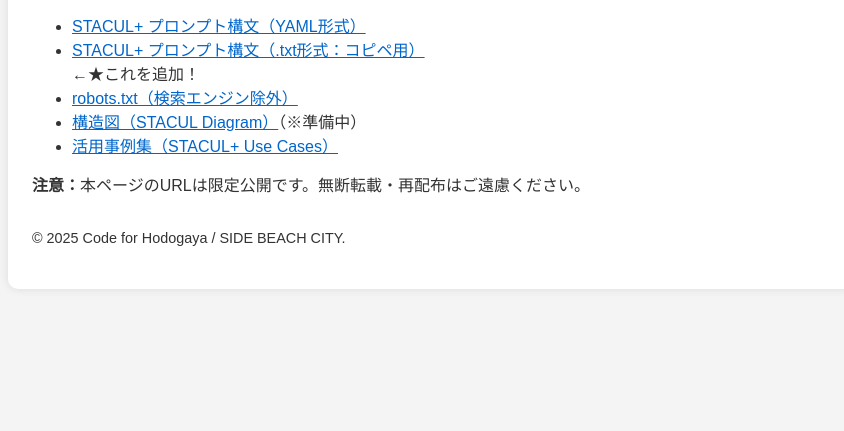
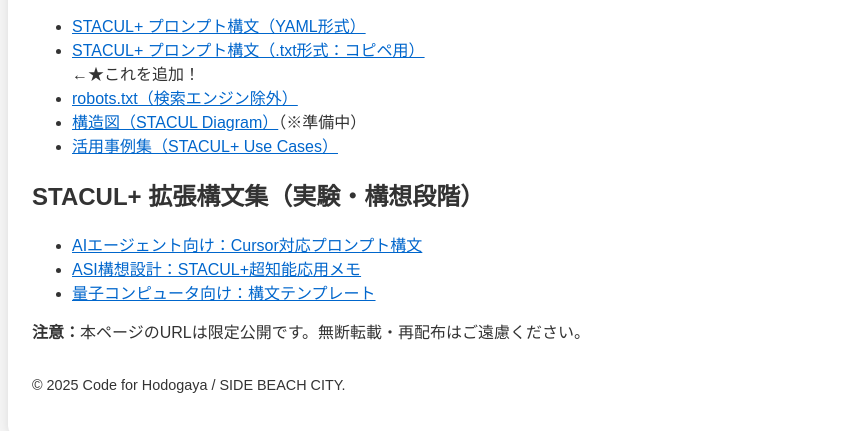
Before and after one commit to codeforhodogaya/socialbox, a plain HTML site: page docs/index.html in a window 1280 px wide. Shown: the part 245-676 px from the top of the page, without its empty margins (208-1052 px from the left). Drawn offline with Linux system fonts and the light colour scheme.

Commit message:
Update index.html

```diff
--- a/docs/index.html
+++ b/docs/index.html
@@ -48,7 +48,12 @@
   <li><a href="assets/stacul_diagram.svg">構造図（STACUL Diagram）</a>（※準備中）</li>
   <li><a href="stacul_usecase.md">活用事例集（STACUL+ Use Cases）</a></li>
 </ul>
-
+<h2>STACUL+ 拡張構文集（実験・構想段階）</h2>
+<ul>
+  <li><a href="ai_agent/cursor_prompt.yaml">AIエージェント向け：Cursor対応プロンプト構文</a></li>
+  <li><a href="asi/conceptual_design.md">ASI構想設計：STACUL+超知能応用メモ</a></li>
+  <li><a href="quantum/stacul_quantum_prompt.yaml">量子コンピュータ向け：構文テンプレート</a></li>
+</ul>
 
     <p>
       <strong>注意：</strong>本ページのURLは限定公開です。無断転載・再配布はご遠慮ください。
```
